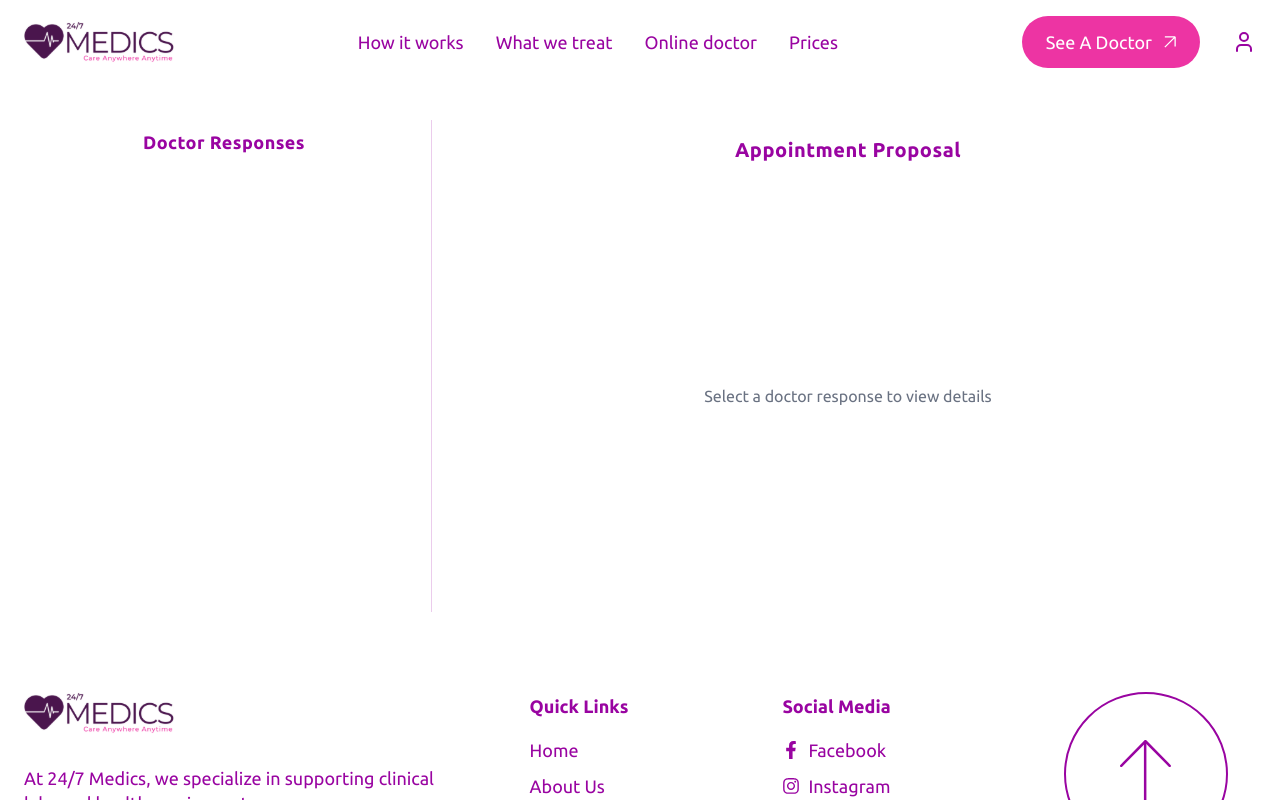
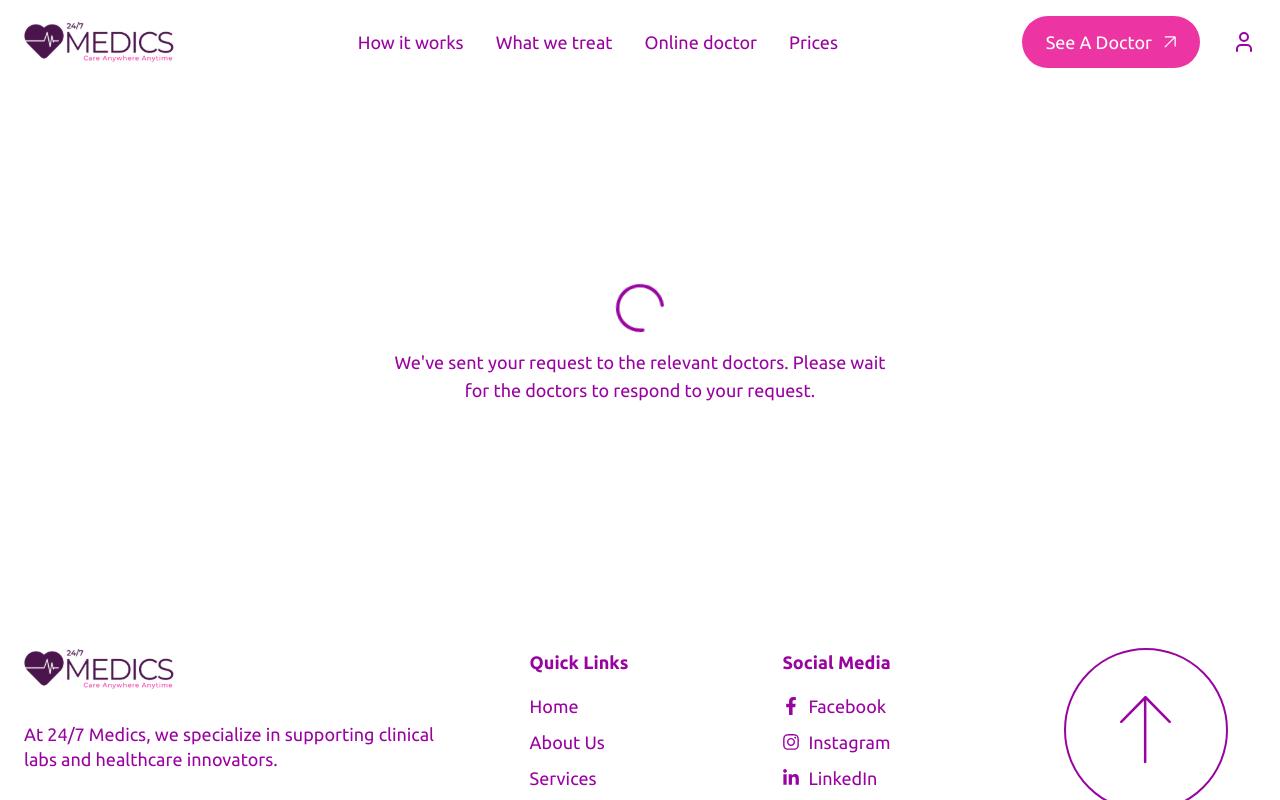
Before and after one commit to Team-Techstash/247-medics-web, a Next.js app: page /find in a window 1280 px wide. Shown: the top 800 px of the page. Built offline with nearby package versions, Linux system fonts and the light colour scheme.

Commit message:
appointment table date fixes

```diff
--- a/src/app/components/PatientAppointmentList.tsx
+++ b/src/app/components/PatientAppointmentList.tsx
@@ -17,6 +17,7 @@ interface Appointment {
     email?: string;
     phone?: string;
     paymentStatus?: string;
+    scheduledAt?: string;
     doctorId?: {
         firstName: string;
         lastName: string;
@@ -65,6 +66,7 @@ export default function PatientAppointmentList() {
                 status: item.status,
                 paymentStatus: item.paymentStatus || 'pending',
                 createdAt: item.createdAt,
+                scheduledAt: item.scheduledAt,
                 doctorId: item.doctorId,
             }));
             console.log('Mapped appointments:', mapped);
@@ -158,8 +160,7 @@ export default function PatientAppointmentList() {
                             <div className="flex border border-gray-200 rounded-md overflow-hidden">
                                 <button
                                     onClick={() => setActiveTab('upcoming')}
-                                    className={`px-4 py-2 text-md font-medium ${
-                                        activeTab === 'upcoming'
+                                    className={`px-4 py-2 text-md font-medium ${activeTab === 'upcoming'
                                         ? 'bg-pink-500 text-white'
                                         : 'bg-white text-[#9904A1] hover:bg-gray-50'
                                         }`}
@@ -168,8 +169,7 @@ export default function PatientAppointmentList() {
                                 </button>
                                 <button
                                     onClick={() => setActiveTab('completed')}
-                                    className={`px-4 py-2 text-md font-medium ${
-                                        activeTab === 'completed'
+                                    className={`px-4 py-2 text-md font-medium ${activeTab === 'completed'
                                         ? 'bg-pink-500 text-white'
                                         : 'bg-white text-[#9904A1] hover:bg-gray-50'
                                         }`}
@@ -232,7 +232,10 @@ export default function PatientAppointmentList() {
                                             </td>
                                             <td className="px-6 py-4">
                                                 <div className="text-sm text-gray-900">
-                                                    {new Date(appointment.createdAt).toLocaleString()}
+                                                    {appointment.scheduledAt
+                                                        ? new Date(appointment.scheduledAt).toLocaleString()
+                                                        : "N/A"}
+
                                                 </div>
                                             </td>
                                             <td className="px-6 py-4">
@@ -261,6 +264,12 @@ export default function PatientAppointmentList() {
                                                             className="text-[#9904A1] hover:text-[#9904A1]"
                                                             status={appointment.status}
                                                         />
+                                                    )}
+                                                    {(appointment.status === 'requested' || appointment.status === 'pending') && (
+                                                        <button onClick={() => router.push(`/find?id=${appointment._id}`) }
+                                                            className="text-pink-500 hover:text-[#9904A1] px-3 py-1.5 border border-pink-500 rounded-full hover:bg-[#4A154D] hover:border-[#4A154D] hover:text-white transition-colors text-sm">
+                                                            View Doctors Response
+                                                        </button>
                                                     )}
                                                 </div>
                                             </td>
@@ -294,8 +303,8 @@ export default function PatientAppointmentList() {
                         </div>
                     )}
                 </div>
-            </main>
+            </main >
             <Footer />
-        </div>
+        </div >
     );
 }
--- a/src/app/components/find.tsx
+++ b/src/app/components/find.tsx
@@ -7,6 +7,8 @@ import Link from "next/link";
 import { appointmentsService } from "@/api/services/service";
 import { showToast } from "@/utils/toast";
 import MainLayout from "../layouts/MainLayout";
+import { AiOutlineLoading3Quarters } from "react-icons/ai";
+
 
 export default function Find() {
     const searchParams = useSearchParams();
@@ -54,6 +56,16 @@ export default function Find() {
         <MainLayout>
             <div className="container mx-auto px-4 py-8">
                 <div className="bg-white rounded-3xl ">
+                    {respondedDoctors.length === 0 ? (
+                        <div className="flex flex-col items-center justify-center h-[60vh] text-center space-y-4">
+                            <AiOutlineLoading3Quarters className="w-12 h-12 text-[#9904A1] animate-spin" />
+
+                            <h2 className="text-lg text-[#9904A1] max-w-lg">
+                                We've sent your request to the relevant doctors. Please wait for the doctors to respond to your request.
+                            </h2>
+                        </div>
+
+                    ) : (
                         <div className="grid grid-cols-1 md:grid-cols-3">
                             {/* Left side: Doctor Responses List */}
                             <div className="col-span-1 p-6 bg-white max-h-[calc(100vh-200px)] overflow-y-auto relative after:content-[''] after:absolute after:right-0 after:top-4 after:bottom-4 after:w-[1px] after:bg-[#9904A1]/20">
@@ -132,6 +144,9 @@ export default function Find() {
                                 )}
                             </div>
                         </div>
+                    )
+                    }
+
                 </div>
             </div>
         </MainLayout>
```
Lines whose indentation alone changed are shown as unchanged.
